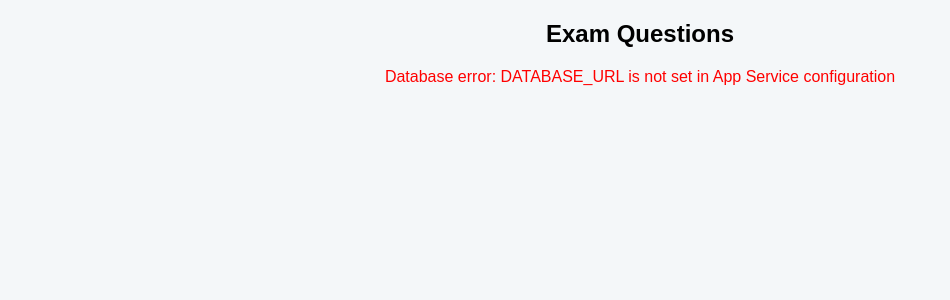
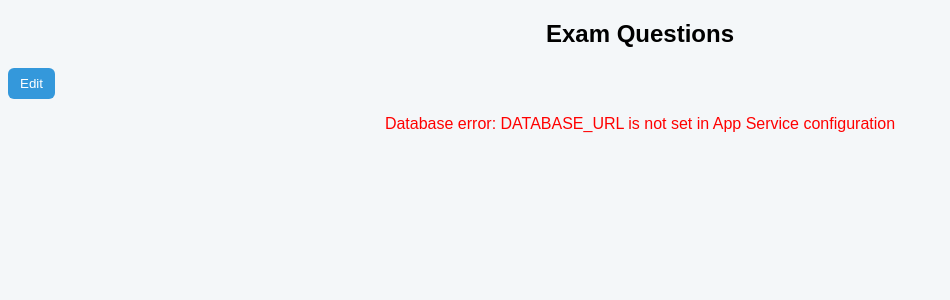
Before and after one commit to CodewithJammy/training-centre, a Flask app: page /admin/list in a window 1280 px wide. Shown: the top 300 px of the page, without its empty margins (0-950 px from the left). Run offline with Flask 3, Linux system fonts and the light colour scheme; the visitor is signed in with stand-in values (Sample User, id 1); parts of the project's set-up code (start-up, migrations or seed data) failed here and were passed over.

Commit message:
Update currentquestionAfterLoad.html

```diff
--- a/templates/currentquestionAfterLoad.html
+++ b/templates/currentquestionAfterLoad.html
@@ -24,7 +24,8 @@
 </head>
 <body>
   <h2 style="text-align:center;">Exam Questions</h2>
-
+   <form method="GET" action="{{ url_for('admin.add_question') }}">
+      <button type="submit" class="edit-btn">Edit</button>
   {% if error %}
     <p style="color:red; text-align:center;">{{ error }}</p>
   {% endif %}
```
